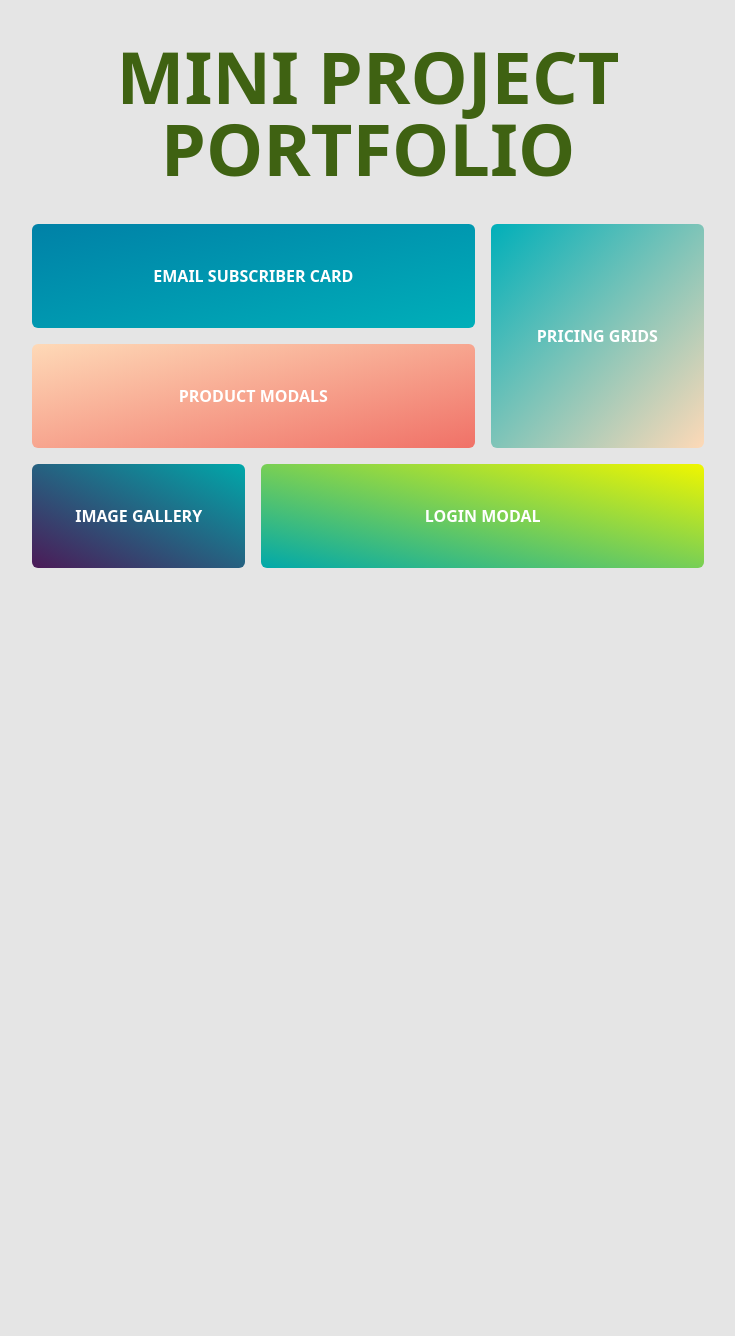
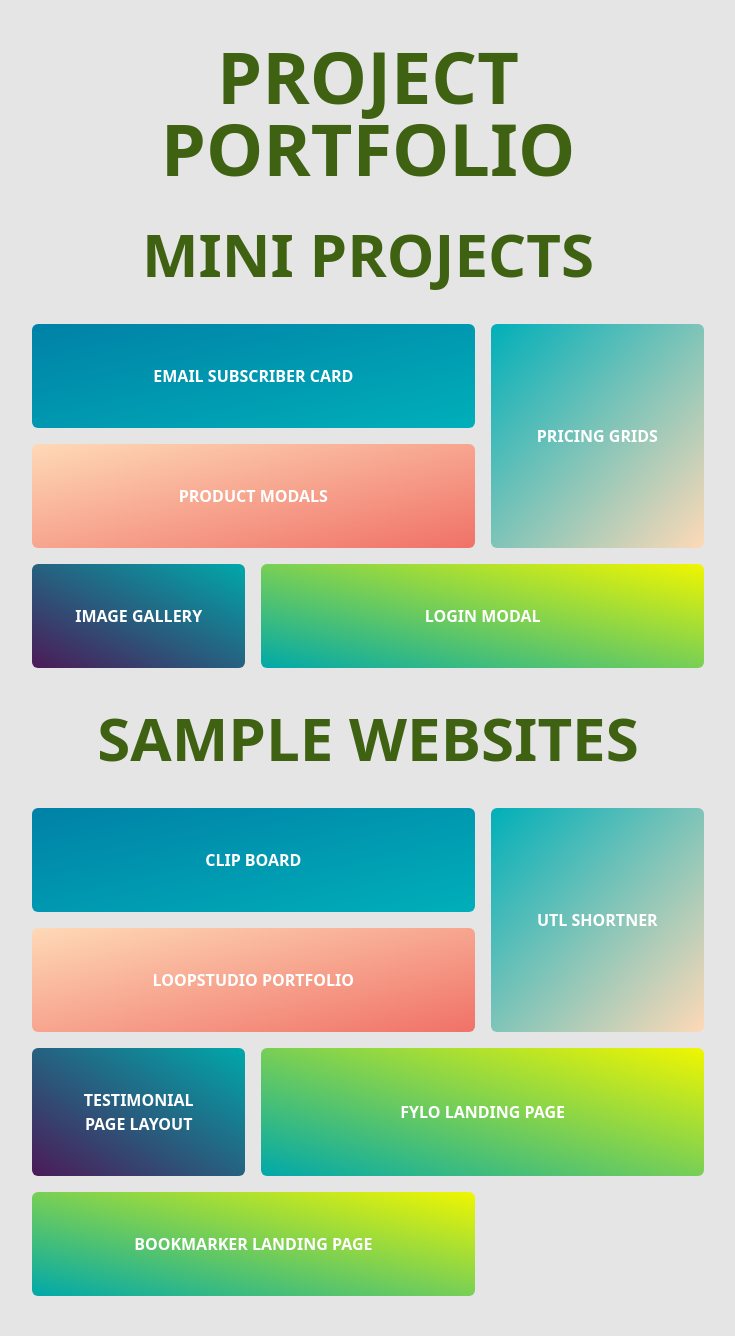
Before and after one commit to Muneeb1030/django_tailwind_projects, a Django app: page / in a window 1280 px wide. Shown: the whole page, without its empty margins (272-1007 px from the left). Before the commit the page ends 568 px from the top, so only its background shows below. Run offline with Django 5.2, Linux system fonts and the light colour scheme; some libraries are stand-ins or nearby versions.

Commit message:
Homa page updated to handle landing page projects

```diff
--- a/templates/mini_templates/home.html
+++ b/templates/mini_templates/home.html
@@ -5,14 +5,27 @@
 {% block content %}
 <div class="min-h-screen bg-neutral-200 overflow-auto py-10 px-4">
   <div class="max-w-2xl mx-auto">
-    <h1 class="text-lime-800 text-4xl md:text-6xl lg:text-7xl font-bold text-center mb-10">MINI PROJECT PORTFOLIO</h1>
+    <h1 class="text-lime-800 text-4xl md:text-6xl lg:text-7xl font-bold text-center mb-10">PROJECT PORTFOLIO</h1>
 
-    <div class="grid grid-cols-1 md:grid-cols-3 gap-4">
-      <a href="{% url 'mini_1' %}" class="text-center md:col-span-2 p-6 md:p-10 font-bold uppercase bg-gradient-to-br from-[#0081A7] to-[#00AFB9] text-white rounded-md hover:shadow-lg hover:scale-105 transition duration-500 flex items-center justify-center">Email Subscriber Card</a>
-      <a href="{% url 'mini_2' %}" class="md:row-span-2 p-6 md:p-10 font-bold uppercase bg-gradient-to-br from-[#00AFB9] to-[#FED9B7] text-white text-pretty rounded-md hover:shadow-lg hover:scale-105 transition duration-500 flex items-center justify-center">Pricing Grids</a>
-      <a href="{% url 'mini_3' %}" class="text-center md:col-span-2 p-6 md:p-10 font-bold uppercase bg-gradient-to-br from-[#FED9B7] to-[#F07167] text-white rounded-md hover:shadow-lg hover:scale-105 transition duration-500 flex items-center justify-center">Product Modals</a>
-      <a href="{% url 'mini_4' %}" class="text-center p-6 md:p-10 font-bold uppercase bg-gradient-to-tr from-[#4C1A57] to-[#00A8AA] text-white rounded-md hover:shadow-lg hover:scale-105 transition duration-500 flex items-center justify-center">Image Gallery</a>
-      <a href="{% url 'mini_5' %}" href="{% url 'mini_1' %}" class="text-center md:col-span-2 p-6 md:p-10 font-bold uppercase bg-gradient-to-tr from-[#00A8AA] to-[#F0F600] text-white rounded-md hover:shadow-lg hover:scale-105 transition duration-500 flex items-center justify-center">Login Modal</a>
+    <h1 class="text-lime-800 text-3xl md:text-5xl lg:text-6xl font-bold text-center mb-10 uppercase">Mini PROJECTs</h1>
+
+    <div class="grid grid-cols-1 md:grid-cols-3 md:gap-4">
+      <a href="{% url 'mini_1' %}" class="text-center md:col-span-2 p-6 md:p-10 font-bold uppercase bg-gradient-to-br from-[#0081A7] to-[#00AFB9] text-white md:rounded-md hover:shadow-lg hover:scale-105 transition duration-500 flex items-center justify-center">Email Subscriber Card</a>
+      <a href="{% url 'mini_2' %}" class="md:row-span-2 p-6 md:p-10 font-bold uppercase bg-gradient-to-br from-[#00AFB9] to-[#FED9B7] text-white text-pretty md:rounded-md hover:shadow-lg hover:scale-105 transition duration-500 flex items-center justify-center">Pricing Grids</a>
+      <a href="{% url 'mini_3' %}" class="text-center md:col-span-2 p-6 md:p-10 font-bold uppercase bg-gradient-to-br from-[#FED9B7] to-[#F07167] text-white md:rounded-md hover:shadow-lg hover:scale-105 transition duration-500 flex items-center justify-center">Product Modals</a>
+      <a href="{% url 'mini_4' %}" class="text-center p-6 md:p-10 font-bold uppercase bg-gradient-to-tr from-[#4C1A57] to-[#00A8AA] text-white md:rounded-md hover:shadow-lg hover:scale-105 transition duration-500 flex items-center justify-center">Image Gallery</a>
+      <a href="{% url 'mini_5' %}" class="text-center md:col-span-2 p-6 md:p-10 font-bold uppercase bg-gradient-to-tr from-[#00A8AA] to-[#F0F600] text-white md:rounded-md hover:shadow-lg hover:scale-105 transition duration-500 flex items-center justify-center">Login Modal</a>
+    </div>
+
+    <h1 class="text-lime-800 text-3xl md:text-5xl lg:text-6xl font-bold text-center mb-10 uppercase mt-10">sample websites</h1>
+
+    <div class="grid grid-cols-1 md:grid-cols-3 md:gap-4">
+      <a href="{% url 'mini_1' %}" class="text-center md:col-span-2 p-6 md:p-10 font-bold uppercase bg-gradient-to-br from-[#0081A7] to-[#00AFB9] text-white md:rounded-md hover:shadow-lg hover:scale-105 transition duration-500 flex items-center justify-center">clip board</a>
+      <a href="{% url 'mini_2' %}" class="md:row-span-2 p-6 md:p-10 font-bold uppercase bg-gradient-to-br from-[#00AFB9] to-[#FED9B7] text-white text-pretty md:rounded-md hover:shadow-lg hover:scale-105 transition duration-500 flex items-center justify-center">utl shortner</a>
+      <a href="{% url 'mini_3' %}" class="text-center md:col-span-2 p-6 md:p-10 font-bold uppercase bg-gradient-to-br from-[#FED9B7] to-[#F07167] text-white md:rounded-md hover:shadow-lg hover:scale-105 transition duration-500 flex items-center justify-center">loopstudio portfolio</a>
+      <a href="{% url 'mini_4' %}" class="text-center p-6 md:p-10 font-bold uppercase bg-gradient-to-tr from-[#4C1A57] to-[#00A8AA] text-white md:rounded-md hover:shadow-lg hover:scale-105 transition duration-500 flex items-center justify-center">testimonial page layout</a>
+      <a href="{% url 'mini_5' %}" class="text-center md:col-span-2 p-6 md:p-10 font-bold uppercase bg-gradient-to-tr from-[#00A8AA] to-[#F0F600] text-white md:rounded-md hover:shadow-lg hover:scale-105 transition duration-500 flex items-center justify-center">fylo landing page</a>
+      <a href="{% url 'mini_5' %}" href="{% url 'mini_1' %}" class="text-center md:col-span-2 p-6 md:p-10 font-bold uppercase bg-gradient-to-tr from-[#00A8AA] to-[#F0F600] text-white md:rounded-md hover:shadow-lg hover:scale-105 transition duration-500 flex items-center justify-center">bookmarker landing page</a>
     </div>
   </div>
 </div>
--- a/theme/static/css/dist/styles.css
+++ b/theme/static/css/dist/styles.css
@@ -914,6 +914,10 @@ select {
   margin-top: 2rem;
 }
 
+.mt-10 {
+  margin-top: 2.5rem;
+}
+
 .block {
   display: block;
 }
@@ -1839,6 +1843,10 @@ select {
     justify-content: flex-end;
   }
 
+  .md\:gap-4 {
+    gap: 1rem;
+  }
+
   .md\:space-x-4 > :not([hidden]) ~ :not([hidden]) {
     --tw-space-x-reverse: 0;
     margin-right: calc(1rem * var(--tw-space-x-reverse));
@@ -1857,6 +1865,10 @@ select {
     margin-bottom: calc(0px * var(--tw-space-y-reverse));
   }
 
+  .md\:rounded-md {
+    border-radius: 0.375rem;
+  }
+
   .md\:rounded-l-lg {
     border-top-left-radius: 0.5rem;
     border-bottom-left-radius: 0.5rem;
@@ -1905,6 +1917,11 @@ select {
   .md\:text-sm {
     font-size: 0.875rem;
     line-height: 1.25rem;
+  }
+
+  .md\:text-5xl {
+    font-size: 3rem;
+    line-height: 1;
   }
 }
 
@@ -1939,4 +1956,9 @@ select {
     font-size: 4.5rem;
     line-height: 1;
   }
-}
+
+  .lg\:text-6xl {
+    font-size: 3.75rem;
+    line-height: 1;
+  }
+}
```
